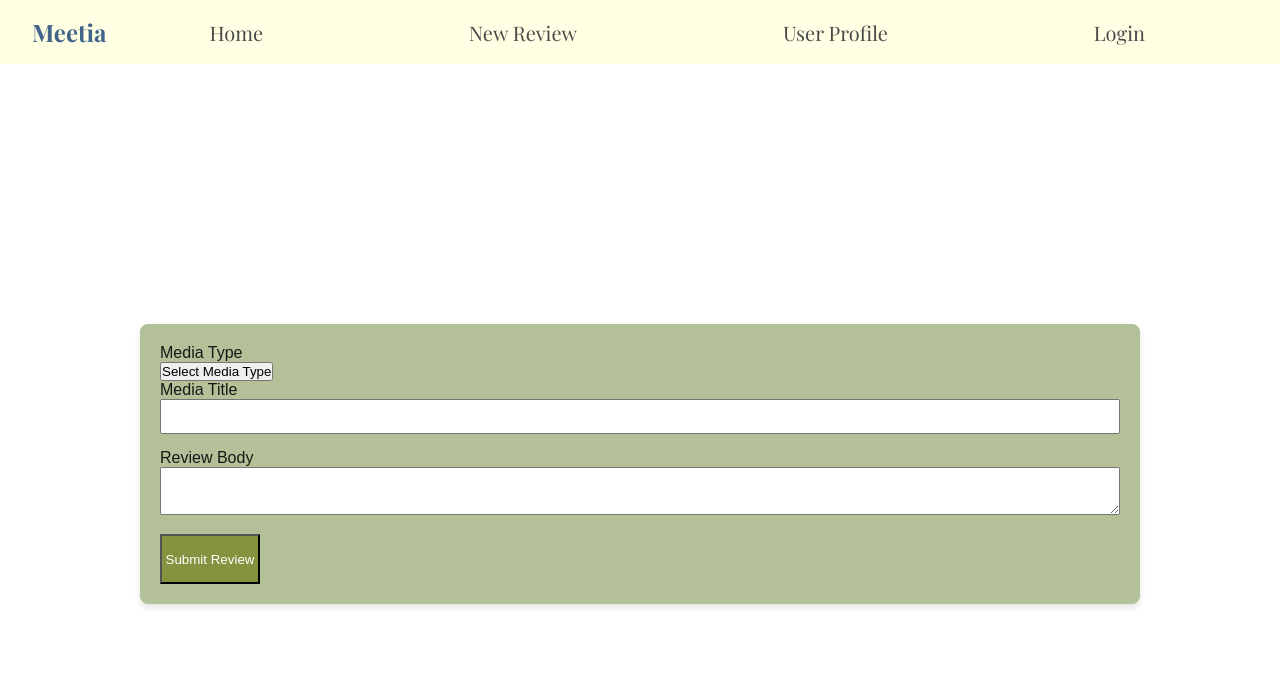
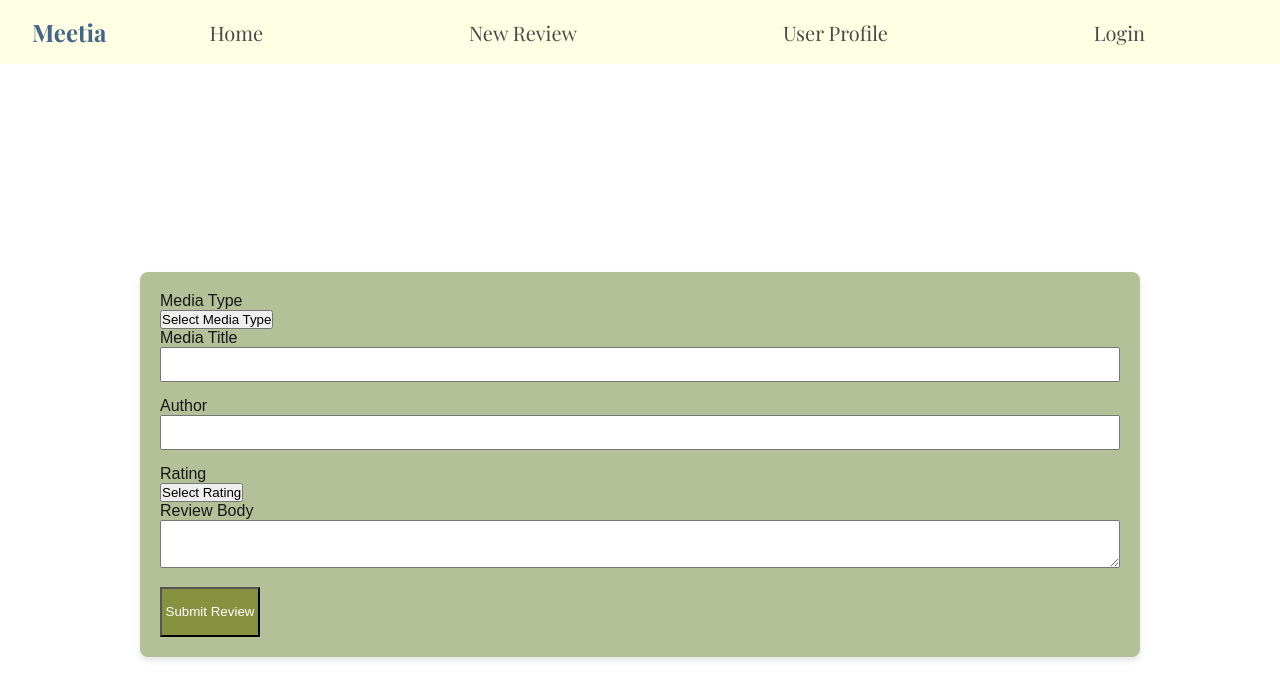
Before and after one commit to alt-text-internet-explorer/meetia, a Next.js app: page /new-review in a window 1280 px wide. Shown: the top 700 px of the page. Built offline with nearby package versions, Linux system fonts and the light colour scheme.

Commit message:
Added rating and author fields to the review form. Also added media-type field to the review schema

```diff
--- a/src/app/new-review/page.js
+++ b/src/app/new-review/page.js
@@ -1,6 +1,6 @@
 import React from "react"
 import Link from "next/link"
-import ReviewForm from "@/components/ReviewForm"
+import ReviewForm from "@/components/ReviewForm/ReviewForm"
 
 const Review = () => {
   return (
--- a/src/components/ReviewForm.js
+++ /dev/null
@@ -1,47 +0,0 @@
-import React from "react";
-import styles from "./ReviewForm.module.css"
-import Dropdown from "./ReviewFormDropdown";
-
-function Form(props){
-
-
-    return (
-        <form>
-            <div className={styles.form}>
-                <ul className={styles.formcont}>
-
-                    <label htmlFor="type">Media Type </label>
-                    <Dropdown/>
-
-                    <label htmlFor="title">Media Title </label>
-                    <input
-                    type="text"
-                    name="Title"
-                    id="Title"
-                    className = {styles.inputTitle}
-                    //value={review.Title}
-                    //onChange={handleChange}
-                    />
-
-                    <label htmlFor="body">Review Body </label>
-                    <textarea
-                    type="text"
-                    name="Body"
-                    id="Body"
-                    className = {styles.inputBody}
-                    //value={review.Body}
-                    //onChange={handleChange}
-                    />
-
-                <input
-                type="button"
-                value="Submit Review"
-                className = {styles.button}
-                    />
-                </ul>
-            </div>
-        </form>
-    );
-}
-
-export default Form;
--- /dev/null
+++ b/src/components/ReviewForm/RatingDropdown.js
@@ -0,0 +1,43 @@
+
+'use client'
+import { useState } from "react";
+import * as styles from "./ReviewForm.module.css"
+
+export default function Dropdown() {
+    const [isOpen, setIsOpen] = useState(false);
+
+
+    const mediaOptions = [1,2,3,4,5];
+    const [selectedRating, setSelectedRating] = useState('Select Rating');
+
+    const toggleDropdown = () => {
+        setIsOpen(!isOpen);
+    };
+
+    const handleSelect = (rating) => {
+        setSelectedRating(rating);
+        setIsOpen(false);
+    };
+
+    return (
+        <div>
+        <button
+            type="button"
+            onClick={toggleDropdown}
+            >{selectedRating}</button>
+
+            {isOpen && (
+                <ul>
+                    {mediaOptions.map((rating, index) => (
+                        <a
+                        key={index}
+                        href="#"
+                        onClick={() => handleSelect(rating)}
+                        >{rating}</a>
+                    ))}
+                </ul>
+
+            )}
+            </div>
+    )
+}
--- /dev/null
+++ b/src/components/ReviewForm/ReviewForm.js
@@ -0,0 +1,61 @@
+import React from "react";
+import styles from "./ReviewForm.module.css"
+import TypeDropdown from "./TypeDropdown";
+import RatingDropdown from "./RatingDropdown";
+
+function Form(props){
+
+
+    return (
+        <form>
+            <div className={styles.form}>
+                <ul className={styles.formcont}>
+
+                <label htmlFor="type">Media Type </label>
+                <TypeDropdown/>
+
+                <label htmlFor="title">Media Title </label>
+                <input
+                type="text"
+                name="Title"
+                id="Title"
+                className = {styles.inputTitle}
+                //value={review.Title}
+                //onChange={handleChange}
+                />
+
+                <label htmlFor="author">Author </label>
+                <input
+                type="text"
+                name="Author"
+                id="Author"
+                className = {styles.inputTitle}
+                //value={review.Title}
+                //onChange={handleChange}
+                />
+
+                <label htmlFor="type">Rating </label>
+                <RatingDropdown/>
+
+                <label htmlFor="body">Review Body </label>
+                <textarea
+                type="text"
+                name="Body"
+                id="Body"
+                className = {styles.inputBody}
+                //value={review.Body}
+                //onChange={handleChange}
+                />
+
+                <input
+                type="button"
+                value="Submit Review"
+                className = {styles.button}
+                    />
+                </ul>
+            </div>
+        </form>
+    );
+}
+
+export default Form;
--- a/src/database/userSchema.js
+++ b/src/database/userSchema.js
@@ -45,6 +45,12 @@ const ReviewSchema = new Schema({
     trim: true
   },
 
+  type: {
+    type: String,
+    required: true,
+    trim: true
+  },
+
   rating: {
     type: Number,
     min: 1,
```
Also changed, not shown: src/components/ReviewForm/ReviewForm.module.css (renamed from src/components/ReviewForm.module.css), src/components/ReviewForm/TypeDropdown.js (renamed from src/components/ReviewFormDropdown.js).
